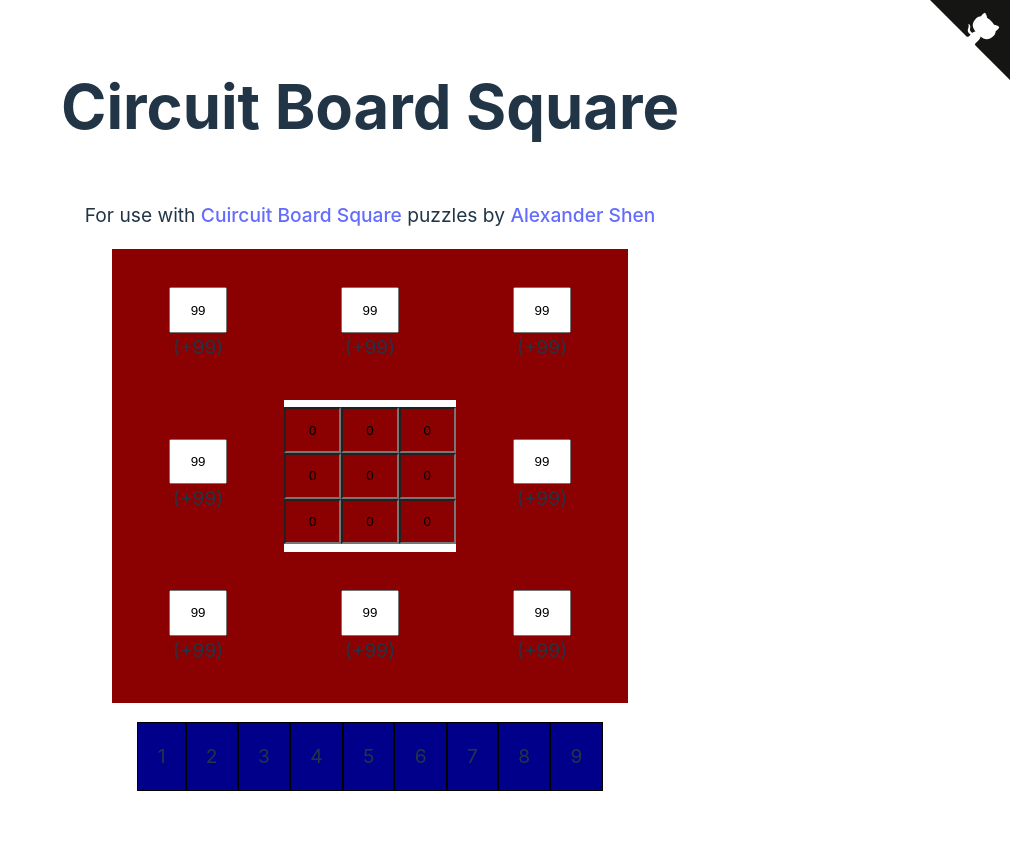
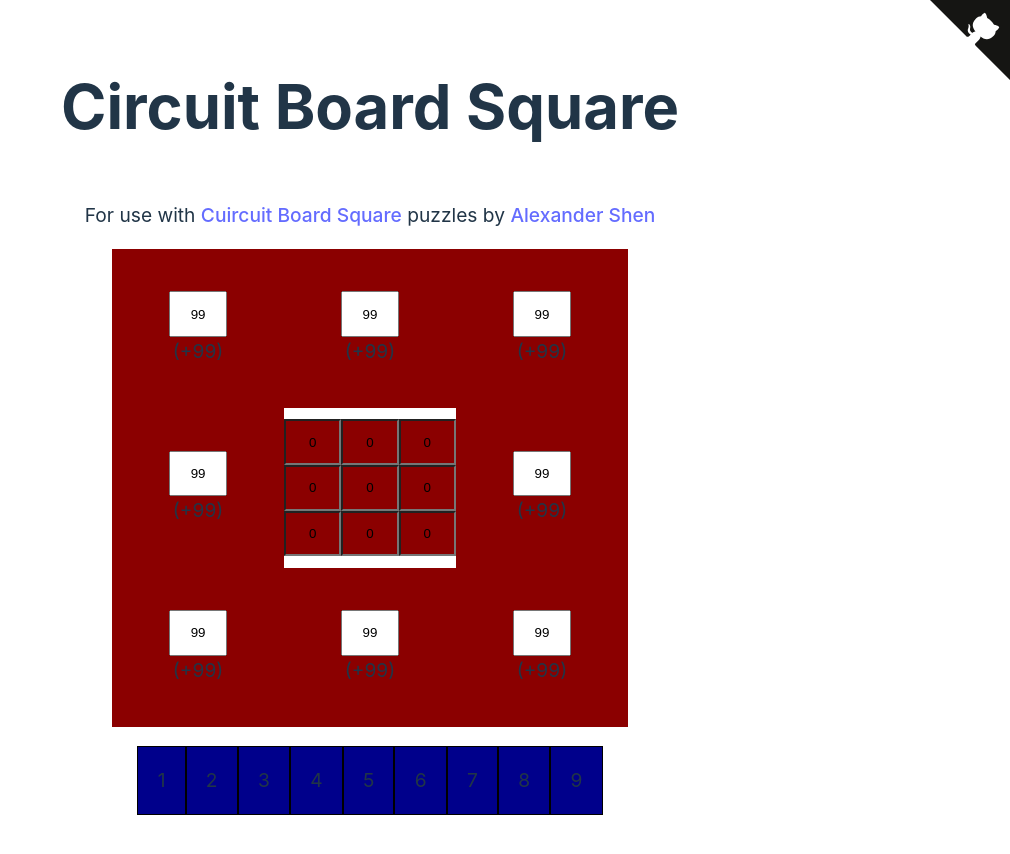
Before and after one commit to edbrannin/circuit-board-square-ui, a React (Vite) app: page / in a window 1280 px wide. Shown: the top 854 px of the page, without its empty margins (270-1280 px from the left). Built offline with nearby package versions, Linux system fonts and the light colour scheme.

Commit message:
Consistent border when not focused

```diff
--- a/src/Constraint.css
+++ b/src/Constraint.css
@@ -1,10 +1,12 @@
 .constraint {
   background-color: darkred;
+  border: 4px solid darkred;
   padding: 2em;
 }
 
 .constraint.satisfied {
   background-color: darkgreen;
+  border: 4px solid darkgreen;
 }
 
 .board.focus-0 .constraint.input-0,
```
